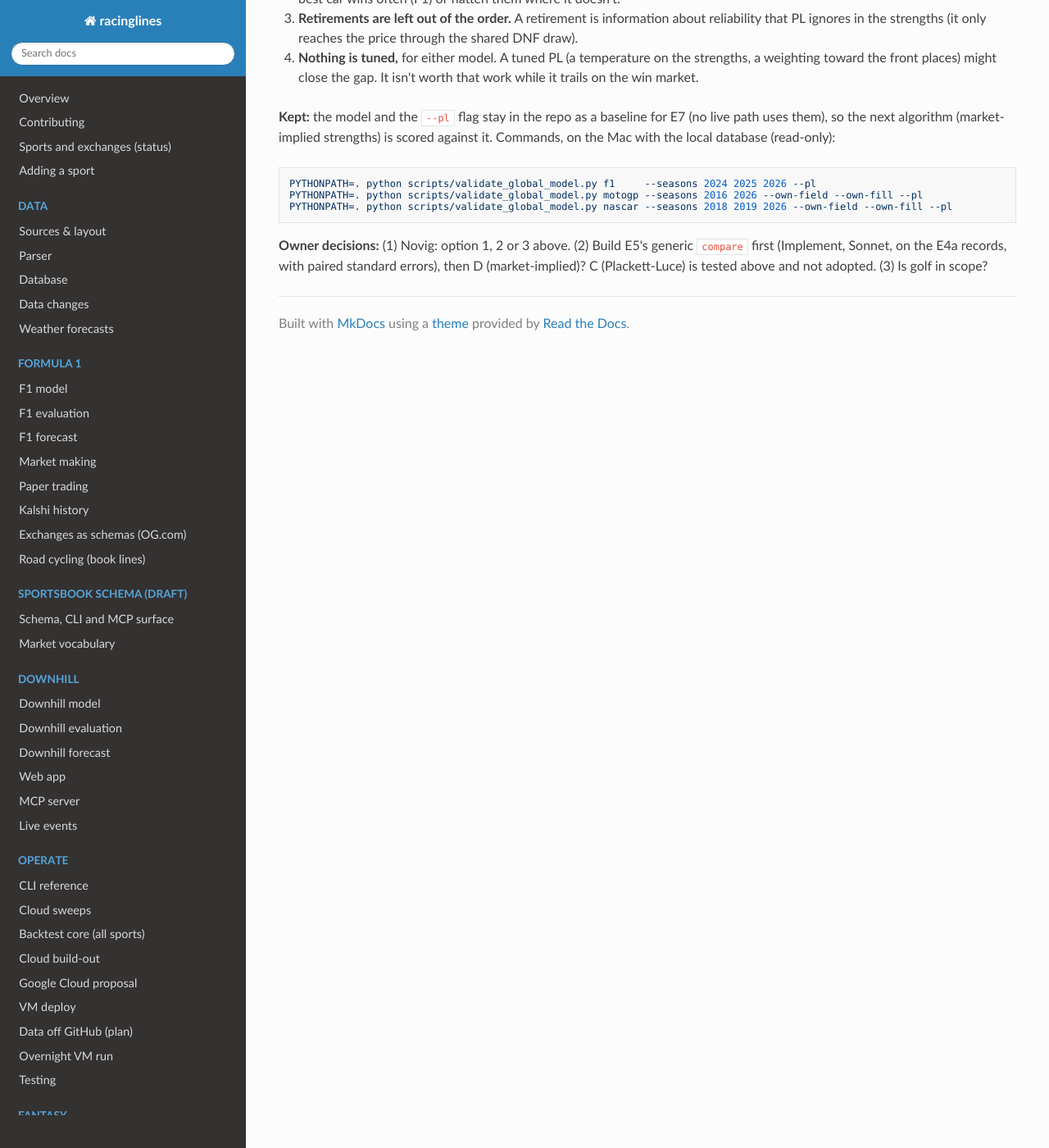
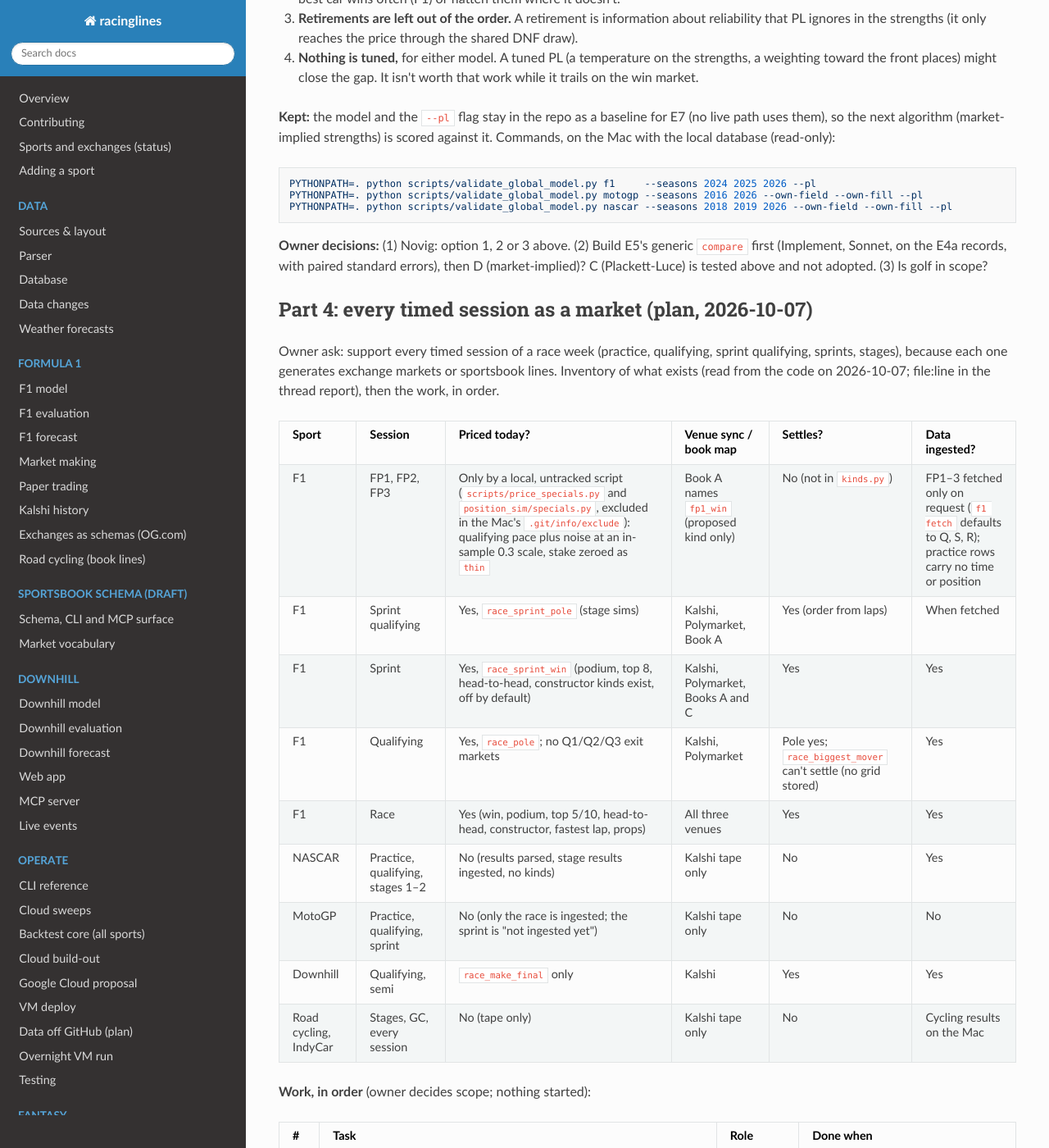
Before and after one commit to lalligagger/racinglines-public, an MkDocs documentation site: the page built from docs/novig-and-model-bakeoff.md, in a window 1280 px wide and 1400 px high, scrolled down 3185 px. Shown: the whole window at 82% size. Built offline with MkDocs 1.6.1, drawn with Linux system fonts in a browser that asks for light colours; nearby versions of some CDN libraries; some of the changed text lies outside the part shown.

Commit message:
[docs] Plan: every timed session as a market (inventory and tasks S0-S7)
Co-Authored-By: Claude Opus 5.5 (1M context) <noreply@anthropic.com>

```diff
--- a/docs/novig-and-model-bakeoff.md
+++ b/docs/novig-and-model-bakeoff.md
@@ -136,3 +136,36 @@ PYTHONPATH=. python scripts/validate_global_model.py nascar --seasons 2018 2019
 
 **Owner decisions:** (1) Novig: option 1, 2 or 3 above. (2) Build E5's generic `compare` first (Implement, Sonnet,
 on the E4a records, with paired standard errors), then D (market-implied)? C (Plackett-Luce) is tested above and not adopted. (3) Is golf in scope?
+
+## Part 4: every timed session as a market (plan, 2026-10-07)
+
+Owner ask: support every timed session of a race week (practice, qualifying, sprint qualifying, sprints, stages),
+because each one generates exchange markets or sportsbook lines. Inventory of what exists (read from the code on
+2026-10-07; file:line in the thread report), then the work, in order.
+
+| Sport | Session | Priced today? | Venue sync / book map | Settles? | Data ingested? |
+|---|---|---|---|---|---|
+| F1 | FP1, FP2, FP3 | Only by a local, untracked script (`scripts/price_specials.py` and `position_sim/specials.py`, excluded in the Mac's `.git/info/exclude`): qualifying pace plus noise at an in-sample 0.3 scale, stake zeroed as `thin` | Book A names `fp1_win` (proposed kind only) | No (not in `kinds.py`) | FP1–3 fetched only on request (`f1 fetch` defaults to Q, S, R); practice rows carry no time or position |
+| F1 | Sprint qualifying | Yes, `race_sprint_pole` (stage sims) | Kalshi, Polymarket, Book A | Yes (order from laps) | When fetched |
+| F1 | Sprint | Yes, `race_sprint_win` (podium, top 8, head-to-head, constructor kinds exist, off by default) | Kalshi, Polymarket, Books A and C | Yes | Yes |
+| F1 | Qualifying | Yes, `race_pole`; no Q1/Q2/Q3 exit markets | Kalshi, Polymarket | Pole yes; `race_biggest_mover` can't settle (no grid stored) | Yes |
+| F1 | Race | Yes (win, podium, top 5/10, head-to-head, constructor, fastest lap, props) | All three venues | Yes | Yes |
+| NASCAR | Practice, qualifying, stages 1–2 | No (results parsed, stage results ingested, no kinds) | Kalshi tape only | No | Yes |
+| MotoGP | Practice, qualifying, sprint | No (only the race is ingested; the sprint is "not ingested yet") | Kalshi tape only | No | No |
+| Downhill | Qualifying, semi | `race_make_final` only | Kalshi | Yes | Yes |
+| Road cycling, IndyCar | Stages, GC, every session | No (tape only) | Kalshi tape only | No | Cycling results on the Mac |
+
+**Work, in order** (owner decides scope; nothing started):
+
+| # | Task | Role | Done when |
+|---|---|---|---|
+| S0 | **Owner decision:** the practice and session pricing code is local only and excluded from git on purpose (`.git/info/exclude`, commit `eeab36d`). Keep it private, or move it into the repo? Everything below assumes it moves in | Decide | — |
+| S1 | Fetch FP1–3 and SQ by default on race weekends, and ingest practice lap times and the classification by best lap (the settlement source for practice markets) | Implement | A practice session's order is stored and matches FastF1's; golden tests unchanged |
+| S2 | Register session kinds: `fp1_win`, `fp2_win`, `fp3_win` (and top-N), `qual_win` alias of pole, Q1/Q2 exits; `settle_from` the session's order | Implement | `kinds.py` settles each from a stored session; book schemas validate them |
+| S3 | One simulated weekend: practice, SQ, sprint, qualifying and race drawn in the same simulations, so session and combo markets share one joint draw; calibrate the practice noise (now 0.3, in sample) and the qualifying-to-race and fastest-lap links (C2) walk-forward, with decision-log entries | Own | Simulated rates match history (pole-sitter wins about 59%, winner fastest lap about 33%, practice winner vs pole); paired Brier vs today's stand-ins |
+| S4 | Combo market type (C1) on top of S3 | Implement | As in the C1 note |
+| S5 | NASCAR stage winners and qualifying (results already ingested) | Implement | Stage kinds price from the race sims and settle from stored stage results |
+| S6 | MotoGP sprint and qualifying (probe the source from the Mac first) | Own | Sprint results ingested; sprint and race priced |
+| S7 | Store the starting grid so `race_biggest_mover` settles | Implement | The kind settles on R16 |
+
+Cycling stages and IndyCar sessions stay out until those sports have models.
```
